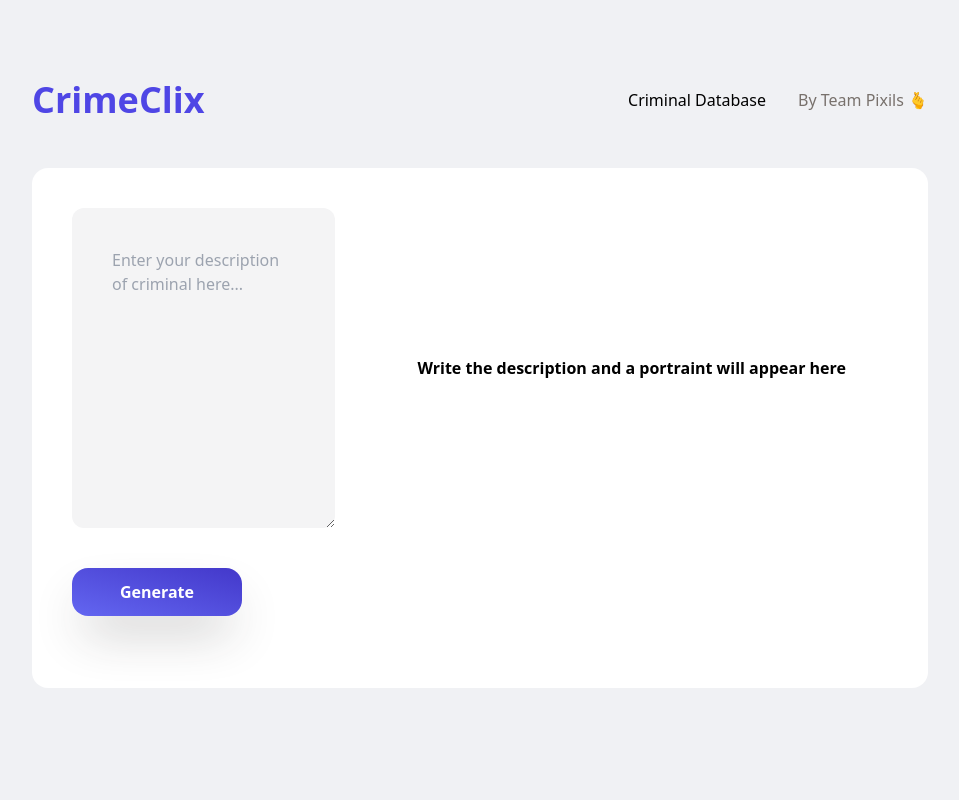
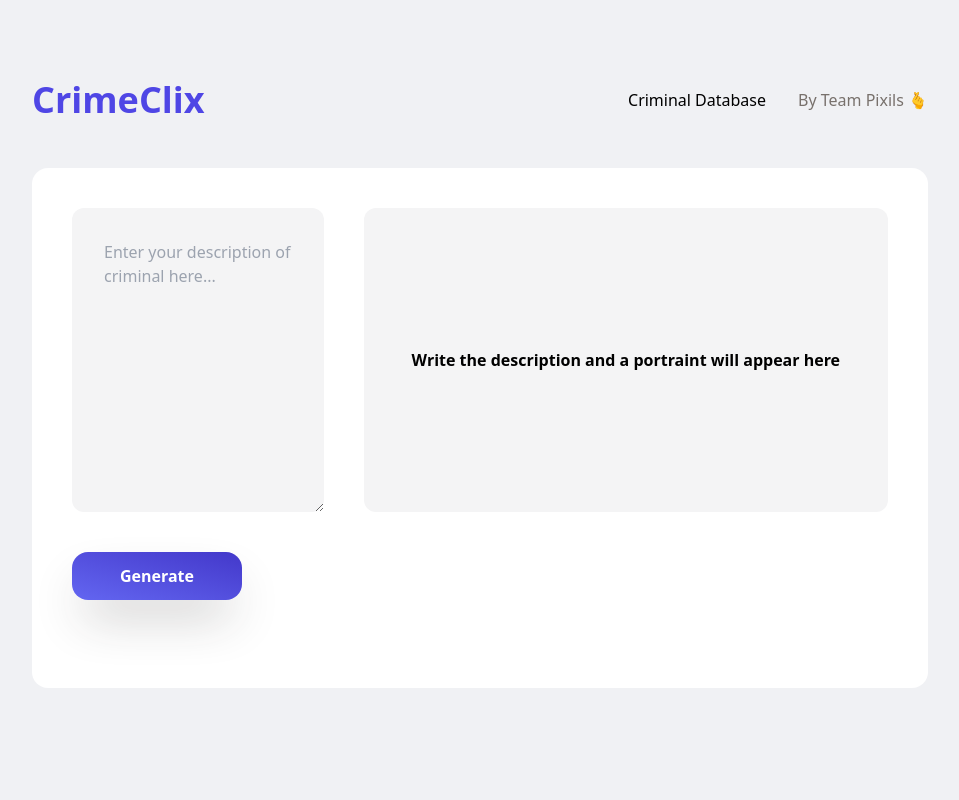
Before and after one commit to Pixils/CrimeClix, a Next.js app in the folder frontend/: page /try in a window 1280 px wide. Shown: the top 800 px of the page, without its empty margins (160-1119 px from the left). Built offline with nearby package versions, Linux system fonts and the light colour scheme; a web font is replaced by a local one.

Commit message:
fix port

```diff
--- a/frontend/src/pages/criminals.tsx
+++ b/frontend/src/pages/criminals.tsx
@@ -11,7 +11,7 @@ const CriminalsList = () => {
 
   useEffect(() => {
     axios
-      .get("http://127.0.0.1:5001/portraits/")
+      .get("http://127.0.0.1:5000/portraits/")
       .then((res) => {
         setOutput(res.data.data);
         setIsLoading(false);
--- a/frontend/src/pages/try.tsx
+++ b/frontend/src/pages/try.tsx
@@ -29,7 +29,7 @@ const Try = ({ host }: TryProps) => {
     const { data } = await axios.post(
       "https://stablediffusionapi.com/api/v3/text2img",
       {
-        key: "4Axf7oGUonA0g1lHSVtZoau2JWDToCMUWn0OD571xT0MwTxTYJcZq68Jwaan",
+        key: "LZ5U40dpoD6FxxvtBxpnNxFyPGSAIhpSqxyxImUgseTGChXllDADpOpRPFh9",
         prompt: updatedPrompt,
         width: 512,
         height: 512,
@@ -45,7 +45,7 @@ const Try = ({ host }: TryProps) => {
   const uploadToIPFS = async () => {
     setUploadStatus("uploading");
     try {
-      await axios.post("http://127.0.0.1:5001/portraits/", {
+      await axios.post("http://127.0.0.1:5000/portraits/", {
         portrait: output,
       });
       setUploadStatus("successful");
@@ -62,14 +62,14 @@ const Try = ({ host }: TryProps) => {
         <div className="bg-white rounded-2xl p-10 mt-12 min-h-[520px]">
           <div className="flex justify-stretch gap-10 mb-10">
             <textarea
-              className="bg-zinc-100 p-10 rounded-xl"
+              className="bg-zinc-100 p-8 rounded-xl"
               placeholder="Enter your description of criminal here..."
               value={prompt}
               onChange={(e) => setPrompt(e.target.value)}
               cols={30}
               rows={10}
             ></textarea>
-            <div className="grid place-content-center w-full">
+            <div className="grid place-content-center w-full bg-zinc-100 rounded-xl">
               <Output status={status} src={output} />
             </div>
           </div>
```
